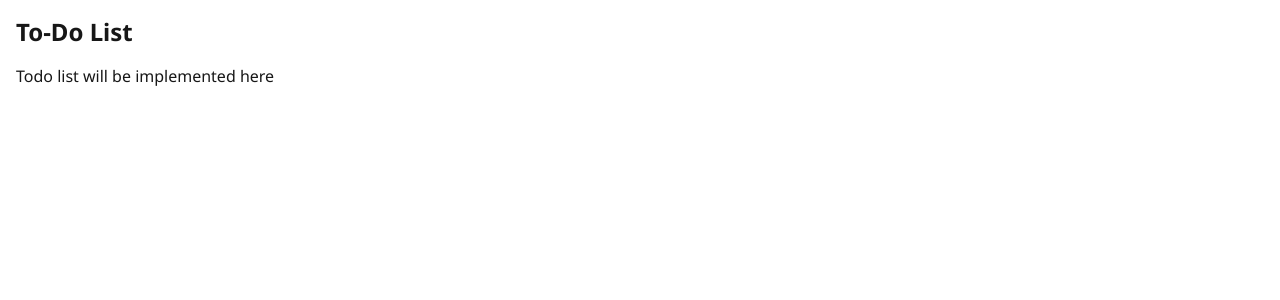
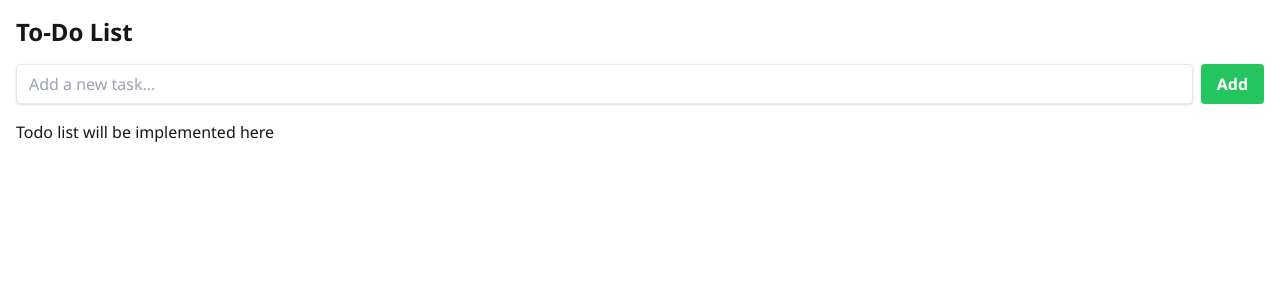
Before and after one commit to tim80411/next-todo-list, a Next.js app: page / in a window 1280 px wide. Shown: the top 300 px of the page. Built offline with nearby package versions, Linux system fonts and the light colour scheme.

Commit message:
feat: build AddTodoForm component

```diff
--- a/src/app/page.tsx
+++ b/src/app/page.tsx
@@ -1,9 +1,11 @@
+import AddTodoForm from '@/components/todo/AddTodoForm'
 import TodoList from '@/components/todo/TodoList'
 
 export default function Home() {
   return (
     <main className="container mx-auto p-4">
       <h1 className="text-2xl font-bold mb-4">To-Do List</h1>
+      <AddTodoForm />
       <TodoList />
     </main>
   )
--- a/src/components/todo/AddTodoForm.tsx
+++ b/src/components/todo/AddTodoForm.tsx
@@ -1,5 +1,31 @@
+'use client'
+import { useRef } from 'react';
+
 export default function AddTodoForm() {
+  const formRef = useRef<HTMLFormElement>(null);
+  const handleSubmit = async (formData: FormData) => {
+    console.log(formData)
+    // TODO: serer action
+    formRef.current?.reset();
+  }
+
   return (
-    <></>
-  )
+    <form
+      ref={formRef}
+      className="flex mb-4"
+      action={handleSubmit}
+    >
+      <input
+        type="text"
+        placeholder="Add a new task..."
+        className="flex-grow shadow appearance-none border rounded py-2 px-3 text-gray-700 leading-tight focus:outline-none focus:shadow-outline"
+      />
+      <button
+        type="submit"
+        className="ml-2 bg-green-500 hover:bg-green-700 text-white font-bold py-2 px-4 rounded focus:outline-none focus:shadow-outline"
+      >
+        Add
+      </button>
+    </form>
+  );
 }
```
Also changed, not shown: src/public/globals.css (line endings or trailing spaces).
